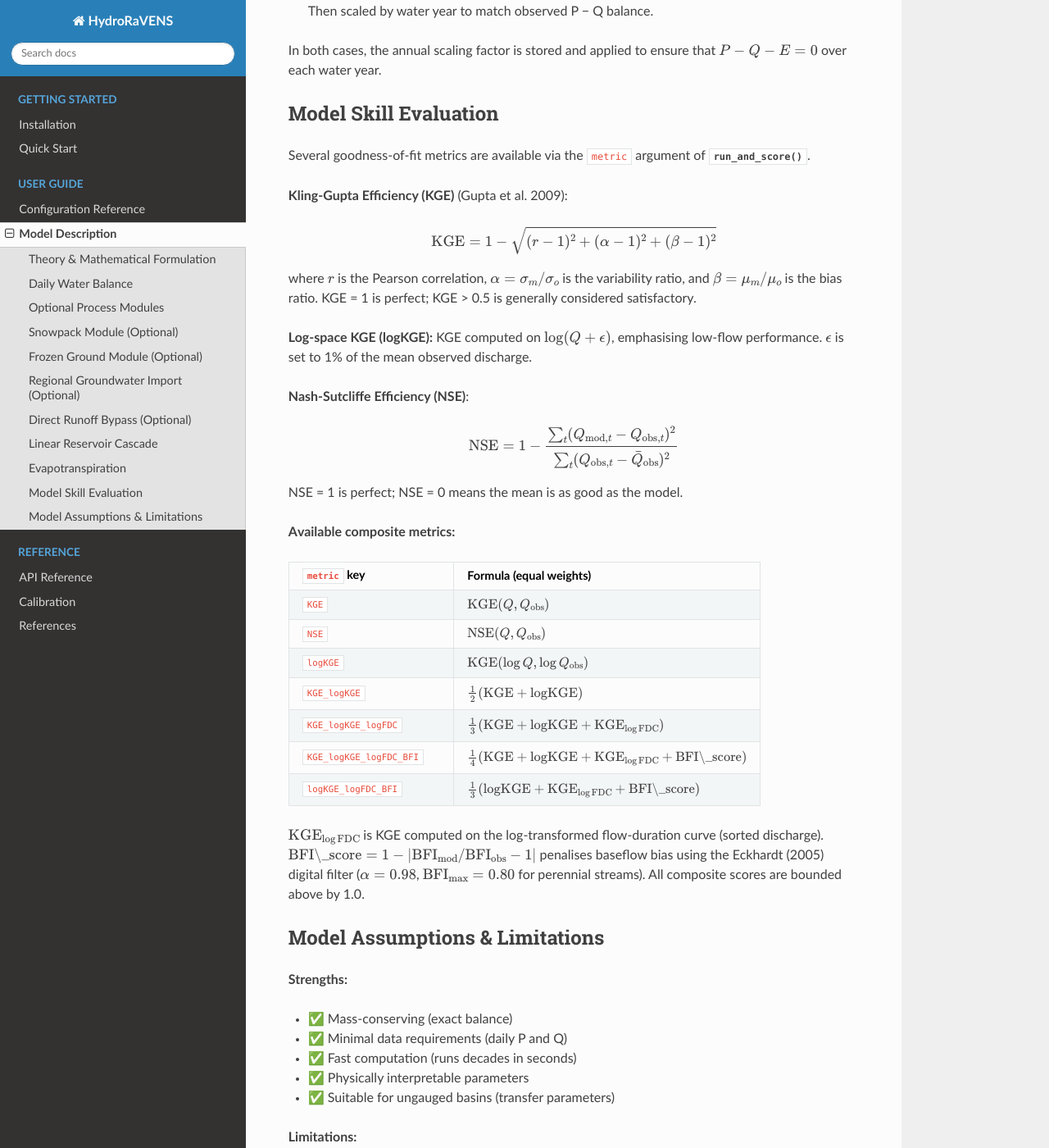
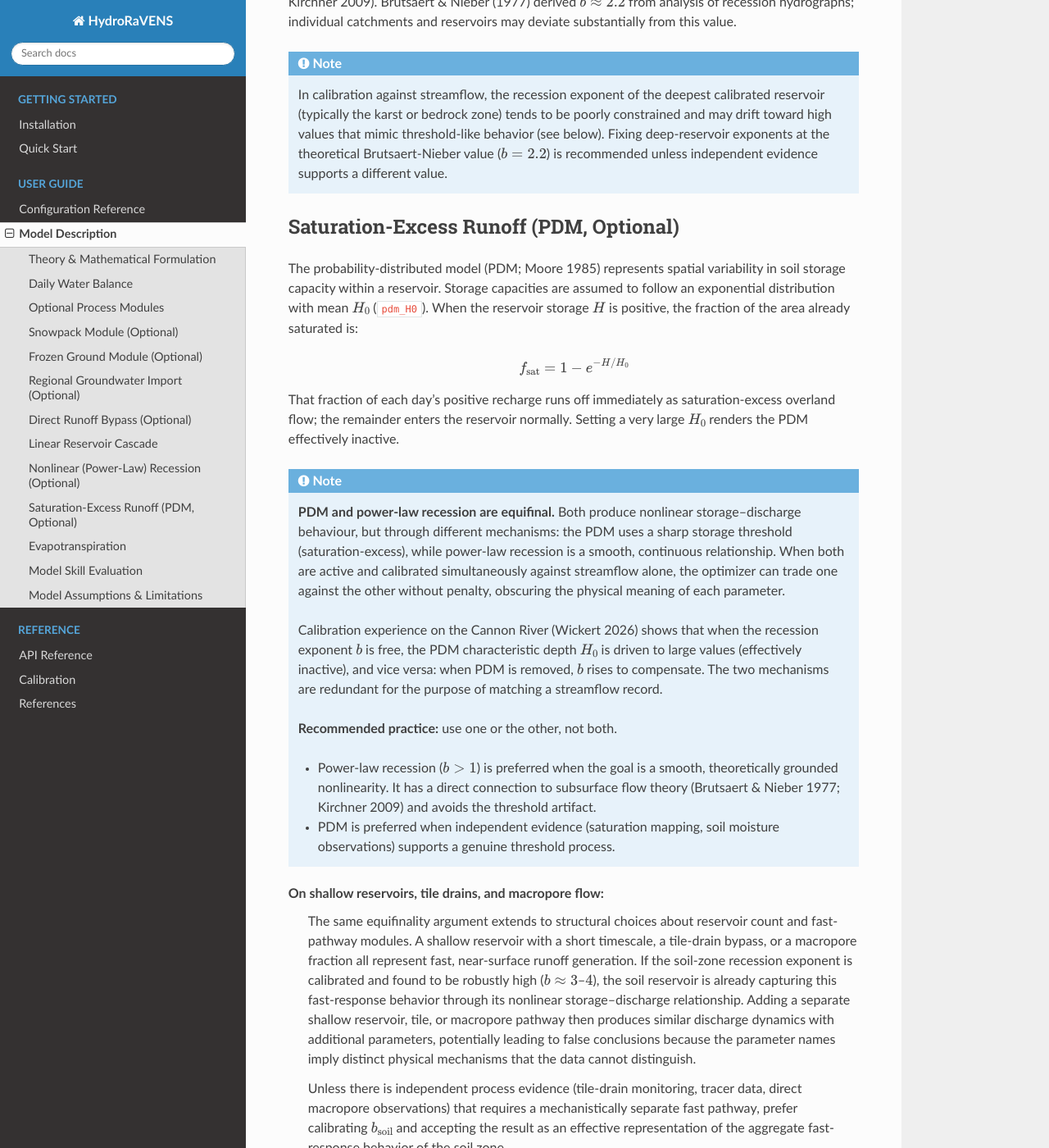
Before and after one commit to MNiMORPH/hydroRaVENS, a Sphinx documentation site: the page built from docs/source/model_description.rst, in a window 1280 px wide and 1400 px high, scrolled down 6257 px. Shown: the whole window at 82% size. Built offline with Sphinx 7.4.7 and the Read the Docs theme 3.1.0, drawn with Linux system fonts in a browser that asks for light colours; some of the changed text lies outside the part shown.

Commit message:
Document nonlinear recession, PDM, and their equifinality in model_description
Add subsections for power-law recession (Brutsaert & Nieber 1977; Kirchner
2009) and PDM saturation-excess (Moore 1985), with a calibration note on their
equifinality: both produce nonlinear storage-discharge behavior and compensate
for each other when calibrated simultaneously against streamflow alone.

Extend the equifinality note to cover shallow reservoirs, tile drains, and
macropore fractions: when b_soil is robustly high (~3-4), the soil zone already
captures fast-response behavior, making additional fast-pathway parameters
redundant and potentially misleading.

Update Limitations bullet from "linear reservoirs" to the more accurate
statement that lumped nonlinearity cannot distinguish the underlying mechanism.

Motivated by Cannon River Y-series calibration results (Wickert 2026).

Co-Authored-By: Claude Sonnet 4.6 <noreply@anthropic.com>

```diff
--- a/docs/source/model_description.rst
+++ b/docs/source/model_description.rst
@@ -346,6 +346,99 @@ where:
   groundwater (years) — but that mapping is the user's choice, analogous
   to the multi-component runoff structure of HBV (Bergström 1976).
 
+Nonlinear (Power-Law) Recession (Optional)
+~~~~~~~~~~~~~~~~~~~~~~~~~~~~~~~~~~~~~~~~~~~
+
+Each reservoir can optionally use a power-law storage–discharge relationship
+in place of the default linear (exponential) decay. The discharge rate scales
+as a power of storage:
+
+.. math::
+
+    Q_i = \frac{H_i}{\tau_i} \left(\frac{H_i}{H_{\text{ref}}}\right)^{b_i - 1}
+
+where :math:`b_i \geq 1` is the recession exponent for reservoir :math:`i`
+and :math:`H_{\text{ref}}` is a reference storage depth at which :math:`\tau_i`
+retains its standard linear meaning. Setting :math:`b_i = 1` recovers the
+linear reservoir exactly.
+
+For :math:`b > 1`, the relationship is superlinear: high-storage states drain
+faster than the linear equivalent, and as storage depletes the drainage rate
+slows more rapidly. This behaviour is observed in natural catchments and has
+theoretical grounding in subsurface flow geometry (Brutsaert & Nieber 1977;
+Kirchner 2009). Brutsaert & Nieber (1977) derived :math:`b \approx 2.2` from
+analysis of recession hydrographs; individual catchments and reservoirs may
+deviate substantially from this value.
+
+.. note::
+
+    In calibration against streamflow, the recession exponent of the deepest
+    calibrated reservoir (typically the karst or bedrock zone) tends to be
+    poorly constrained and may drift toward high values that mimic
+    threshold-like behavior (see below). Fixing deep-reservoir exponents at
+    the theoretical Brutsaert-Nieber value (:math:`b = 2.2`) is recommended
+    unless independent evidence supports a different value.
+
+Saturation-Excess Runoff (PDM, Optional)
+~~~~~~~~~~~~~~~~~~~~~~~~~~~~~~~~~~~~~~~~~
+
+The probability-distributed model (PDM; Moore 1985) represents spatial
+variability in soil storage capacity within a reservoir. Storage capacities
+are assumed to follow an exponential distribution with mean :math:`H_0`
+(``pdm_H0``). When the reservoir storage :math:`H` is positive, the
+fraction of the area already saturated is:
+
+.. math::
+
+    f_{\text{sat}} = 1 - e^{-H / H_0}
+
+That fraction of each day's positive recharge runs off immediately as
+saturation-excess overland flow; the remainder enters the reservoir normally.
+Setting a very large :math:`H_0` renders the PDM effectively inactive.
+
+.. note::
+
+    **PDM and power-law recession are equifinal.** Both produce nonlinear
+    storage–discharge behaviour, but through different mechanisms: the PDM
+    uses a sharp storage threshold (saturation-excess), while power-law
+    recession is a smooth, continuous relationship. When both are active and
+    calibrated simultaneously against streamflow alone, the optimizer can trade
+    one against the other without penalty, obscuring the physical meaning of
+    each parameter.
+
+    Calibration experience on the Cannon River (Wickert 2026) shows that when
+    the recession exponent :math:`b` is free, the PDM characteristic depth
+    :math:`H_0` is driven to large values (effectively inactive), and vice
+    versa: when PDM is removed, :math:`b` rises to compensate. The two
+    mechanisms are redundant for the purpose of matching a streamflow record.
+
+    **Recommended practice:** use one or the other, not both.
+
+    * Power-law recession (:math:`b > 1`) is preferred when the goal is a
+      smooth, theoretically grounded nonlinearity. It has a direct connection
+      to subsurface flow theory (Brutsaert & Nieber 1977; Kirchner 2009) and
+      avoids the threshold artifact.
+    * PDM is preferred when independent evidence (saturation mapping, soil
+      moisture observations) supports a genuine threshold process.
+
+**On shallow reservoirs, tile drains, and macropore flow:**
+  The same equifinality argument extends to structural choices about reservoir
+  count and fast-pathway modules. A shallow reservoir with a short timescale,
+  a tile-drain bypass, or a macropore fraction all represent fast, near-surface
+  runoff generation. If the soil-zone recession exponent is calibrated and found
+  to be robustly high (:math:`b \approx 3`–:math:`4`), the soil reservoir is
+  already capturing this fast-response behavior through its nonlinear
+  storage–discharge relationship. Adding a separate shallow reservoir, tile, or
+  macropore pathway then produces similar discharge dynamics with additional
+  parameters, potentially leading to false conclusions because the parameter
+  names imply distinct physical mechanisms that the data cannot distinguish.
+
+  Unless there is independent process evidence (tile-drain monitoring, tracer
+  data, direct macropore observations) that requires a mechanistically separate
+  fast pathway, prefer calibrating :math:`b_{\text{soil}}` and accepting the
+  result as an effective representation of the aggregate fast-response behavior
+  of the soil zone.
+
 Evapotranspiration
 ~~~~~~~~~~~~~~~~~~
 
@@ -442,7 +535,9 @@ Model Assumptions & Limitations
 **Limitations:**
 
 * ⚠️ Lumped model (no spatial variability)
-* ⚠️ Linear reservoirs (may not capture threshold behavior)
+* ⚠️ Lumped nonlinearity — power-law recession and PDM both approximate
+  threshold behavior but cannot distinguish the underlying mechanism
+  (macropores, tile drains, saturation-excess) from streamflow alone
 * ⚠️ Daily timestep by design — degree-day snowmelt, Thornthwaite ET, and
   linear reservoir drainage are daily-scale parameterisations that lose
   physical meaning at finer resolution
```
